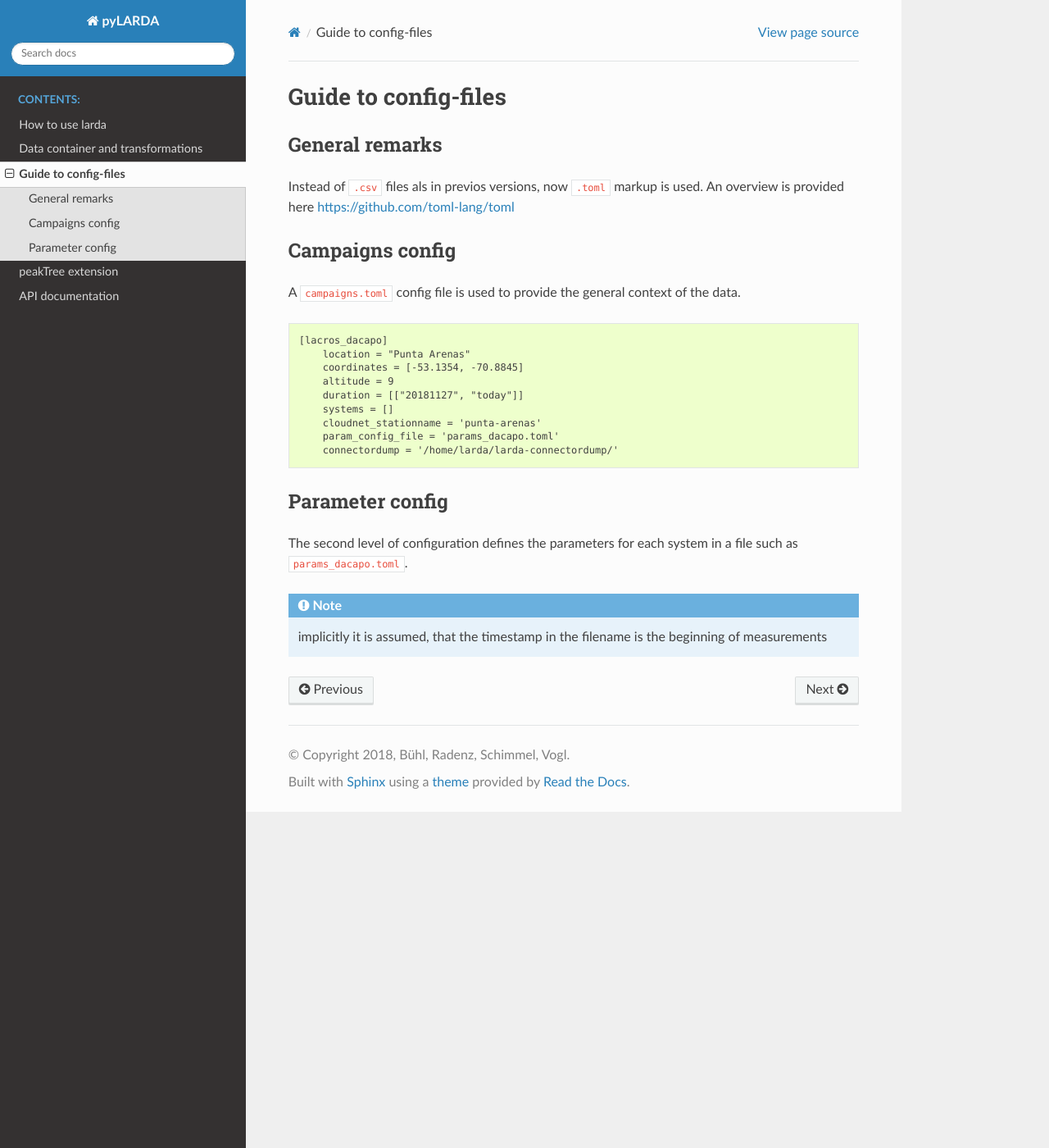
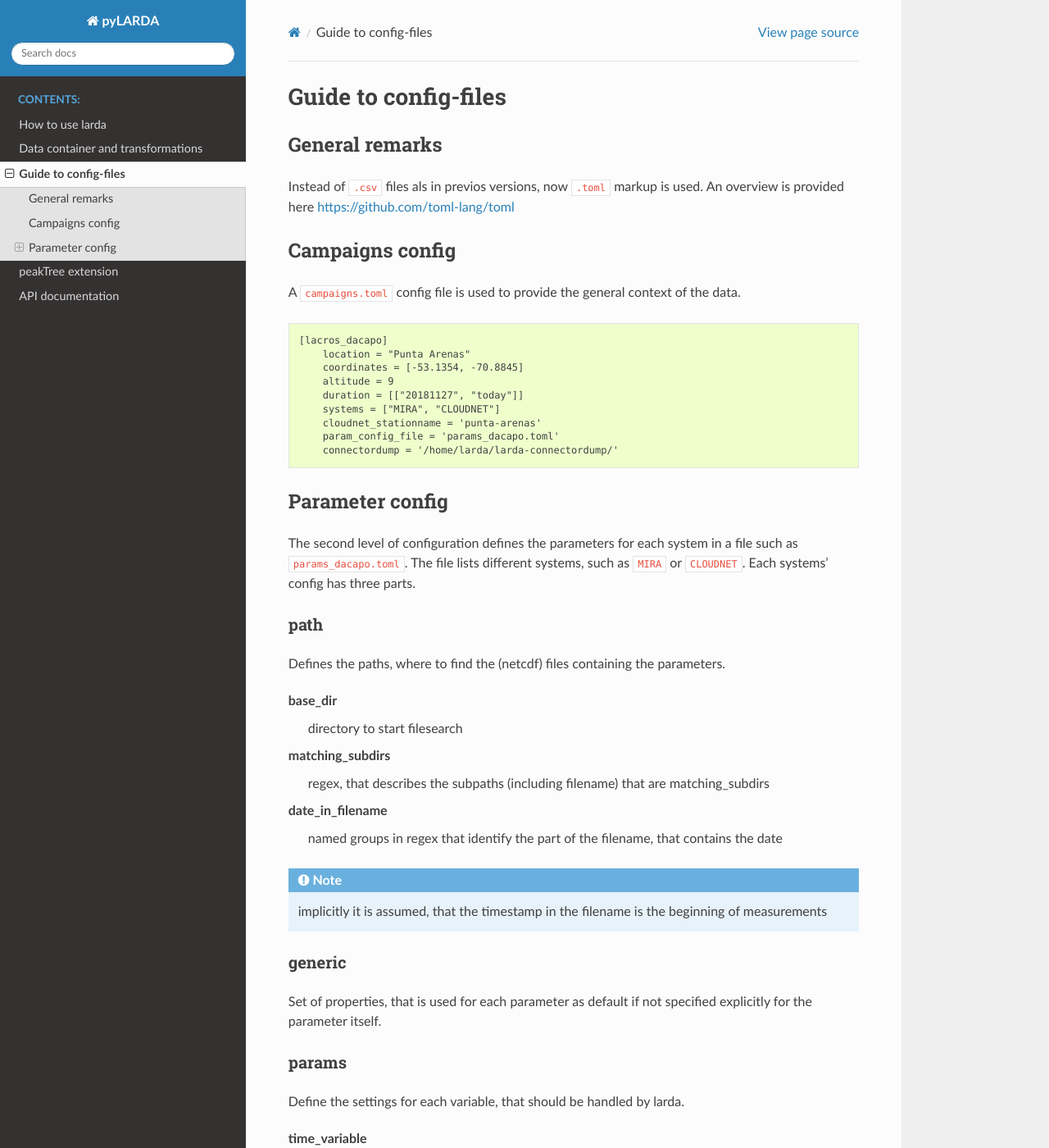
Before and after one commit to lacros-tropos/larda, a Sphinx documentation site: the page built from docs/source/guide_config.rst, in a window 1280 px wide and 1400 px high. Shown: the whole window at 82% size. Built offline with Sphinx 7.4.7 and the Read the Docs theme 2.0.0, drawn with Linux system fonts in a browser that asks for light colours; some of the changed text lies outside the part shown.

Commit message:
extended documentation
fixed some minor issues in the wind barb plot

```diff
--- a/docs/source/guide_config.rst
+++ b/docs/source/guide_config.rst
@@ -21,7 +21,7 @@ A ``campaigns.toml`` config file is used to provide the general context of the d
         coordinates = [-53.1354, -70.8845]
         altitude = 9
         duration = [["20181127", "today"]]
-        systems = []
+        systems = ["MIRA", "CLOUDNET"]
         cloudnet_stationname = 'punta-arenas'
         param_config_file = 'params_dacapo.toml'
         connectordump = '/home/larda/larda-connectordump/'
@@ -31,10 +31,91 @@ Parameter config
 ----------------
 
 The second level of configuration defines the parameters for each system in a file such as
-``params_dacapo.toml``.
+``params_dacapo.toml``. The file lists different systems, such as ``MIRA`` or ``CLOUDNET``.
+Each systems' config has three parts.
 
+path
+^^^^
+
+Defines the paths, where to find the (netcdf) files containing the parameters.
+
+base_dir
+    directory to start filesearch
+
+matching_subdirs
+    regex, that describes the subpaths (including filename) that are matching_subdirs
+
+date_in_filename
+    named groups in regex that identify the part of the filename, that contains the date
 
 .. note::
 
     implicitly it is assumed, that the timestamp in the filename
     is the beginning of measurements
+
+generic
+^^^^^^^
+
+Set of properties, that is used for each parameter as default if not specified explicitly for the parameter itself.
+
+params
+^^^^^^
+
+Define the settings for each variable, that should be handled by larda.
+
+time_variable
+    name of the time variable in the netcdf file
+
+time_conversion
+    function that converts the time variable to unix timestamp
+
+time_microsec_variable
+    if given specifies the variable containing the microseconds
+
+time_millisec_variable
+    if given specifies the variable containing the milliseconds
+
+range_variable
+    name of the range variable in the netcdf file
+
+range_conversion
+    function that converts the range variable to meters. ``'none'`` if already given in that unit
+
+var_conversion
+    function that converts the variable variable to meters. ``'none'`` if no conversion is desired
+
+colormap
+    colormap to use by default
+
+which_path
+    name of the path definition that matches the files for this parameter
+
+ncreader
+    which reader to use
+
+identifier_rg_unit
+    name of the range unit attribute in the netcdf varibale
+
+identifier_var_unit
+    name of the var unit attribute in the netcdf varibale
+
+identifier_var_lims
+    name of the var limits attribute in the netcdf varibale
+
+var_lims
+    define limits of variable directly
+
+var_name
+    name of the variable
+
+vel_variable
+    velocity variable for reading spectra
+
+dimorder
+    toggle the order of dimensions (i.e. mira nc file)
+
+
+
+.. code-block:: none
+
+    [add the example]
```
Also changed, not shown: docs/source/how_to_use.rst (+27 -0 lines), 1 other file.
